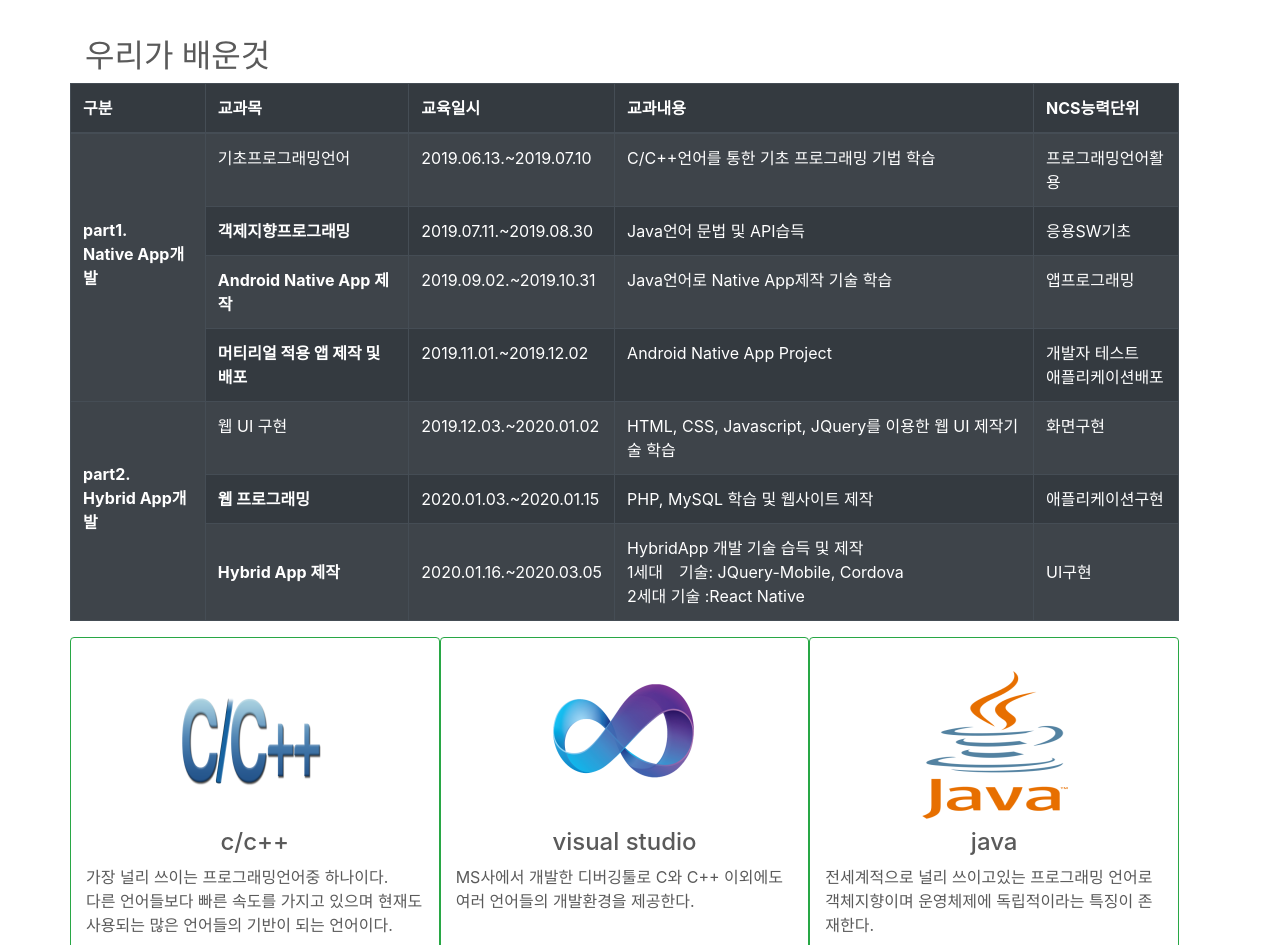
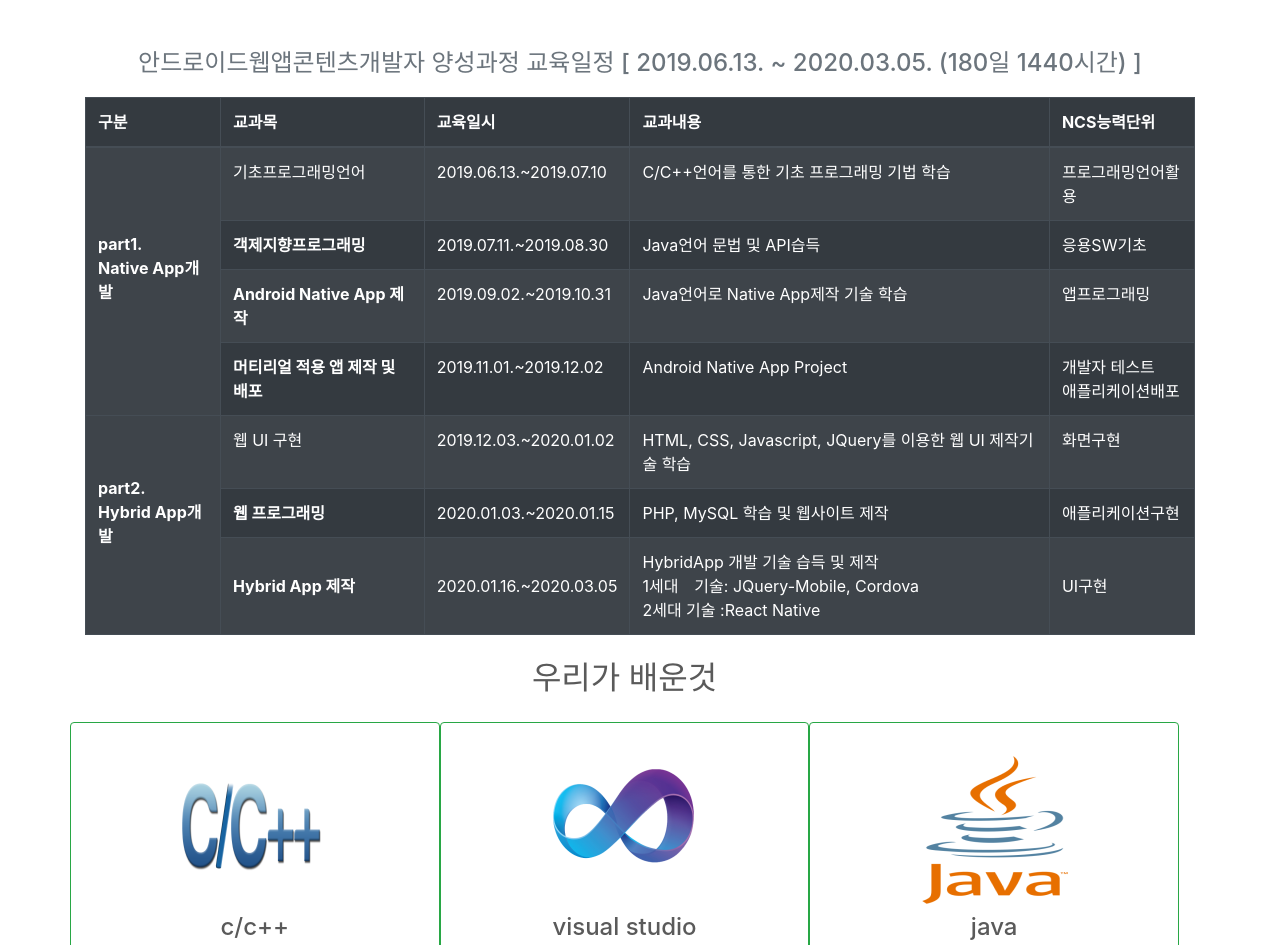
Before and after one commit to teha007/mrhi2019html-TeamProject, a plain HTML site: page index.html in a window 1280 px wide. Shown: the part 1854-2799 px from the top of the page. Drawn offline with nearby package versions, Linux system fonts and the light colour scheme; some packages are replaced by stand-ins of ours.

Commit message:
기본폼 완성

```diff
--- a/css/index.css
+++ b/css/index.css
@@ -187,3 +187,7 @@ body {
   article ul li{
     padding-left: 5px;
   }
+
+  table caption{
+    text-align: center;
+  }
--- a/index.html
+++ b/index.html
@@ -172,16 +172,9 @@
             </div>
             </section>
 
+            <table id="curriculum" class="table table-bordered table-dark table-striped table-hover">
+                <caption style="caption-side: top;"><h4 class="h4">안드로이드웹앱콘텐츠개발자 양성과정 교육일정 [ 2019.06.13. ~ 2020.03.05. (180일 1440시간) ]</h4></caption>
 
-            <section class="bar pr5" id="program">
-            <div class="row">
-                <div class="col-md-12">
-                    <div class="heading">
-                        <h2>우리가 배운것</h2>
-                    </div>
-                </div>
-
-                <table id="curriculum" class="table table-bordered table-dark table-striped table-hover">
                 <thead>
                     <tr>
                         <th scope="col">구분</th>
@@ -246,6 +239,17 @@
 
                 </tbody>
             </table>
+
+
+            <section class="bar pr5" id="program">
+            <div class="row">
+                <div class="col-md-12">
+                    <div class="heading">
+                        <h2 class="h2 mt-2 mb-4" style="text-align: center;">우리가 배운것</h2>
+                    </div>
+                </div>
+
+
             </div>
             <div class="row services text-center">
                 <div class="col-md-4 border border-success rounded">
```
Lines whose indentation alone changed are shown as unchanged.
